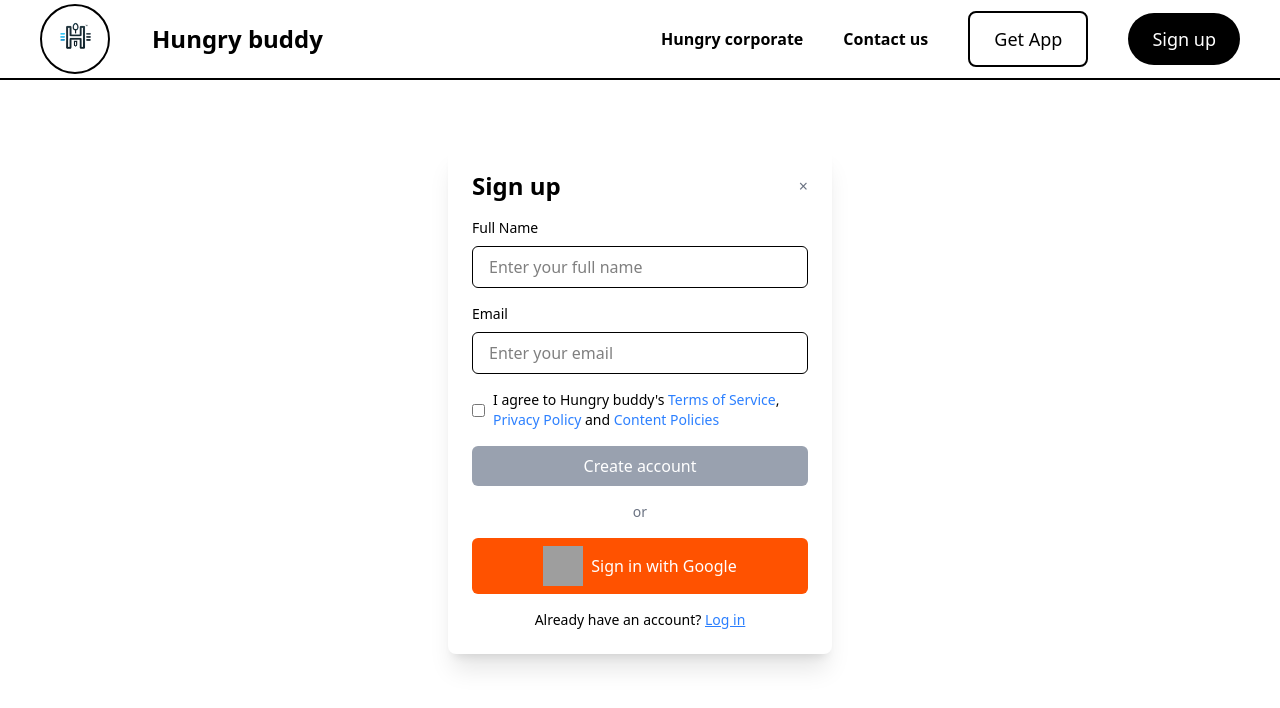
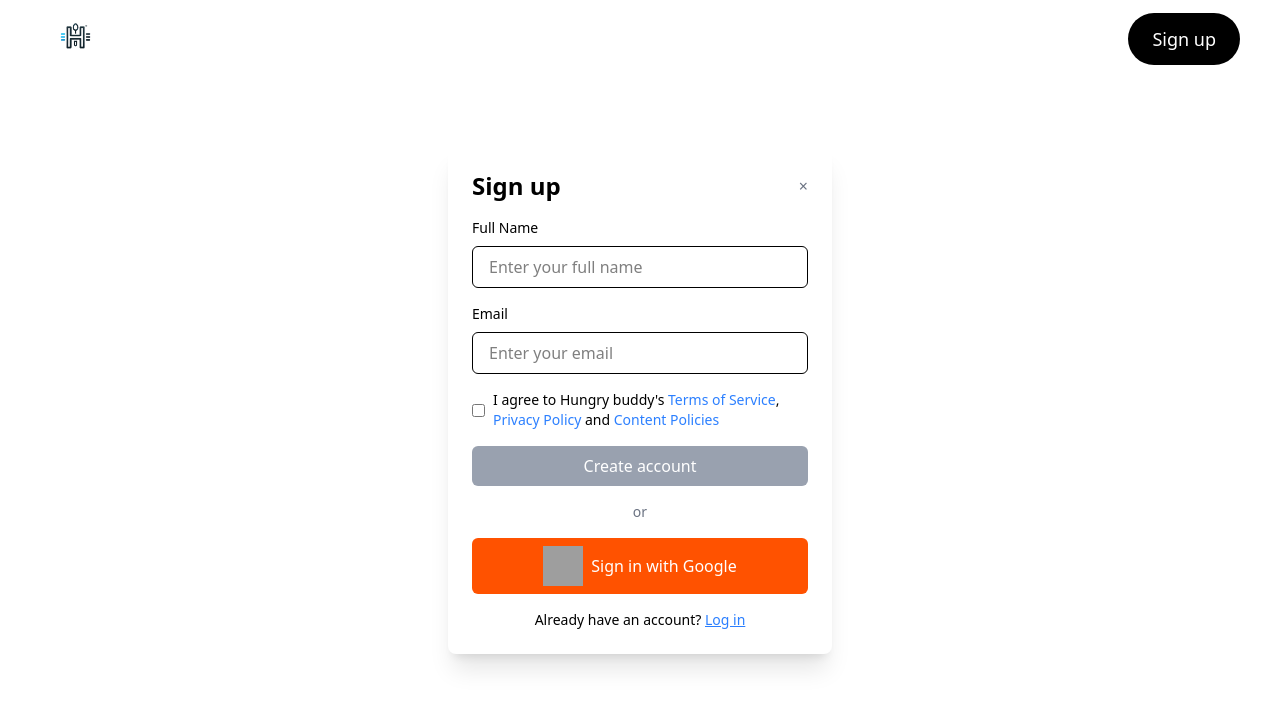
Before and after one commit to Surajshaw08/Hungry-buddy, a React (Vite) app: page /login in a window 1280 px wide. Shown: the top 708 px of the page. Built offline with nearby package versions, Linux system fonts and the light colour scheme; grey boxes are pictures that could not be loaded.

Commit message:
Add herosection bg video in nav bg

```diff
--- a/package.json
+++ b/package.json
@@ -11,6 +11,7 @@
   },
   "dependencies": {
     "@tailwindcss/vite": "^4.0.7",
+    "axios": "^1.8.3",
     "lucide-react": "^0.475.0",
     "react": "^19.0.0",
     "react-dom": "^19.0.0",
--- a/src/Components/Category.jsx
+++ b/src/Components/Category.jsx
@@ -1,4 +1,5 @@
 import React, { useState, useEffect } from "react";
+import axios from "axios";
 import { FcSearch } from "react-icons/fc";
 import { ImLocation2 } from "react-icons/im";
 import { FaArrowCircleRight } from "react-icons/fa";
@@ -6,11 +7,32 @@ import { ChevronLeft, ChevronRight } from "lucide-react";
 
 const Category = () => {
 
+  const [query, setQuery] = useState("");
+  const [suggestions, setSuggestions] = useState([]);
+
+  const handleInputChange = async (e) => {
+    const value = e.target.value;
+    setQuery(value);
+
+    if (value.length > 2) {
+      try {
+        const response = await axios.get(
+          `https://cors-anywhere.herokuapp.com/https://nominatim.openstreetmap.org/search?format=json&q=${value}`
+        );
+        setSuggestions(response.data);
+      } catch (error) {
+        console.error("Error fetching location data:", error);
+      }
+    } else {
+      setSuggestions([]);
+    }
+  };
+
   return (
 
-    <div className="relative flex items-center justify-center">
+    <div className="relative flex items-center justify-center mt-0 pt-0">
       {/* Background Overlay */}
-      <div className="absolute top-0 left-0 w-full h-full bg-[rgba(0,0,0,.6)] overflow-visible"></div>
+      <div className="absolute top-0 left-0 w-full h-full bg-[rgba(0,0,0,.8)] overflow-visible"></div>
       <video src="/images/videobg.mp4" autoPlay loop muted className="w-full h-full object-cover z-[0]" />
 
       {/* Content */}
@@ -31,9 +53,27 @@ const Category = () => {
             <ImLocation2 className="absolute left-3 top-1/2 -translate-y-1/2 text-gray-600" />
             <input
               type="text"
+              value={query}
+              onChange={handleInputChange}
               placeholder="Enter your delivery location"
               className="w-full p-4 pl-10 pr-4 rounded-full bg-white text-black border border-gray-300 focus:outline-none"
             />
+            {suggestions.length > 0 && (
+        <ul className="absolute z-10 w-full bg-white border border-gray-300 mt-1 rounded-md max-h-60 overflow-y-auto shadow-lg text-black">
+          {suggestions.map((suggestion) => (
+            <li
+              key={suggestion.place_id}
+              className="p-3 hover:bg-gray-100 cursor-pointer"
+              onClick={() => {
+                setQuery(suggestion.display_name);
+                setSuggestions([]);
+              }}
+            >
+              {suggestion.display_name}
+            </li>
+          ))}
+        </ul>
+      )}
           </div>
 
           {/* Search Input */}
--- a/src/Components/Nav.jsx
+++ b/src/Components/Nav.jsx
@@ -1,27 +1,53 @@
-import React, { useState } from 'react';
+import React, { useState, useEffect } from 'react';
 import { Link } from 'react-router-dom';
 
 const Nav = () => {
   const [isOpen, setIsOpen] = useState(false);
+  const [isVisible, setIsVisible] = useState(true);
+  const [lastScrollY, setLastScrollY] = useState(0);
+
+  const handleScroll = () => {
+    const currentScrollY = window.scrollY;
+
+    if (currentScrollY > lastScrollY) {
+      // Scrolling down - hide navbar
+      setIsVisible(false);
+    } else {
+      // Scrolling up - show navbar
+      setIsVisible(true);
+    }
+
+    setLastScrollY(currentScrollY);
+  };
+
+  useEffect(() => {
+    window.addEventListener('scroll', handleScroll);
+
+    return () => {
+      window.removeEventListener('scroll', handleScroll);
+    };
+  }, [lastScrollY]);
 
   return (
-    <div className="sticky top-0 z-10 ">
-      <header className="p-1 border-b-2 backdrop-blur-md">
+    <div
+      className={`fixed top-0 left-0 w-full z-10 transition-transform duration-300 ${isVisible ? 'translate-y-0' : '-translate-y-full'
+        }`}
+    >
+      <header className="p-1 backdrop-blur-[2px]">
         <div className="max-w-[1200px] mx-auto flex items-center justify-between">
           <div className="flex items-center">
             <div className="w-[100px]">
               <Link to="/">
                 <img
-                className="w-[70%] rounded-full border-2 border-black cursor-pointer"
+                  className="w-[70%] rounded-full border-3 border-white cursor-pointer"
                   src="images/Logo 2.png"
                   alt="Logo"
                 />
               </Link>
-
             </div>
-            <div className="font-black ml-3 text-black text-4xl">
+            <div className="font-black ml-3 text-white text-4xl">
               <Link to="/">
-          <h1 className="text-2xl font-bold text-black cursor-pointer">
+                <h1 className="text-2xl font-bold text-white cursor-pointer">
                   Hungry buddy
                 </h1>
               </Link>
@@ -29,7 +55,7 @@ const Nav = () => {
           </div>
 
           {/* Desktop Navigation */}
-          <nav className="hidden md:flex items-center gap-10 text-black">
+          <nav className="hidden md:flex items-center gap-10 text-white">
             <h1 className="cursor-pointer transition duration-300 font-bold">
               Hungry corporate
             </h1>
@@ -46,7 +72,6 @@ const Nav = () => {
                 Sign up
               </button>
             </Link>
-
           </nav>
 
           {/* Mobile Hamburger Menu Button */}
```
Also changed, not shown: 1 other file (tests, documents, lock files or other folders). Lines whose indentation alone changed are shown as unchanged.
